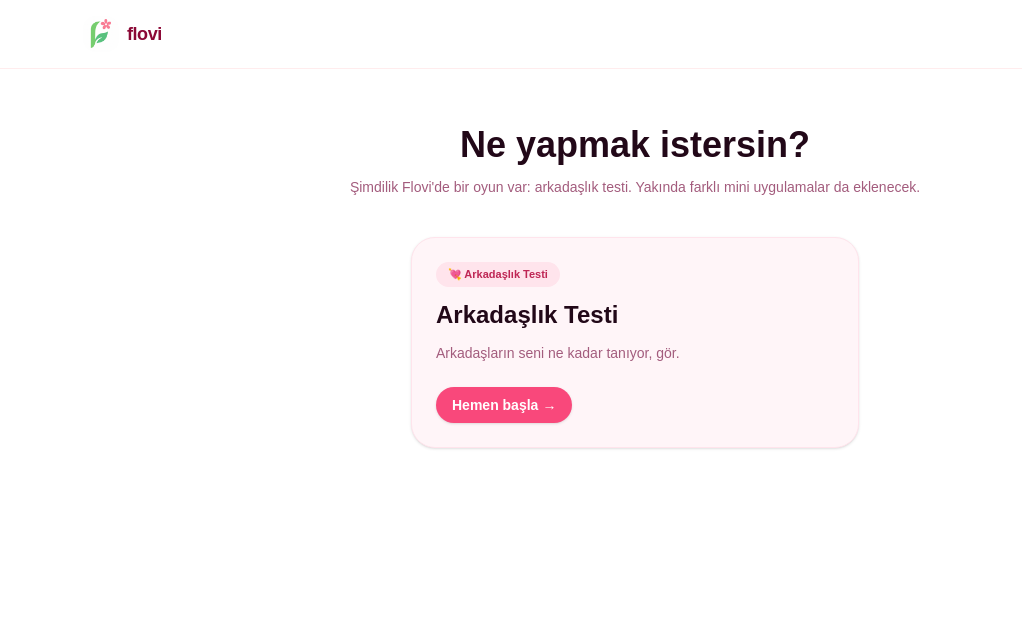
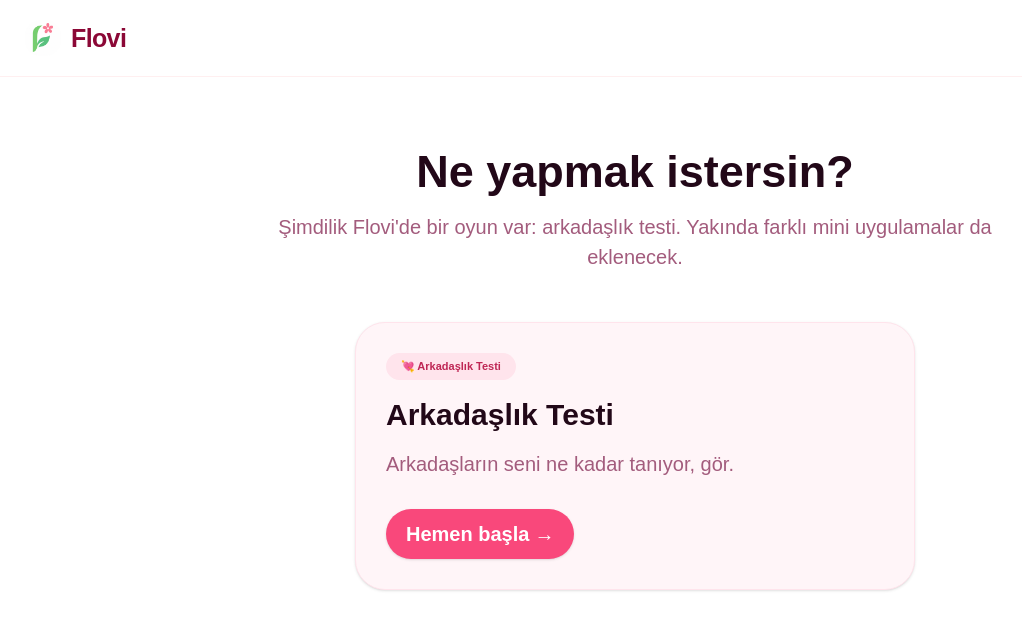
Before and after one commit to basakozdemr/site, a Next.js app: page / in a window 1280 px wide. Shown: the top 630 px of the page, without its empty margins (5-1027 px from the left). Built offline with nearby package versions, Linux system fonts and the light colour scheme; a web font is replaced by a local one.

Commit message:
font duzenlendi

```diff
--- a/components/layout/MainHeader.tsx
+++ b/components/layout/MainHeader.tsx
@@ -3,19 +3,26 @@
 
 import Link from "next/link";
 import Image from "next/image";
+import { useCallback } from "react";
+
+const MAIN_SITE_URL = "https://flovi.com.tr"; // Ana proje URL'in
 
 export function MainHeader() {
+
+    const handleLogoClick = useCallback((e: React.MouseEvent) => {
+        e.preventDefault();
+        window.location.href = MAIN_SITE_URL;
+    }, []);
+
     return (
-        <header className="w-full border-b border-rose-100/70 bg-white/80 backdrop-blur-sm">
+        <header className="w-full border-b border-rose-100/60 bg-white/80 backdrop-blur-sm">
             <div className="mx-auto flex max-w-6xl items-center justify-between px-4 py-3">
-                {/* Sol: logo + Flovi */}
-                <Link
-                    href="/"
+
+                {/* Sol taraf: Logo + Flovi */}
+                <button
+                    onClick={handleLogoClick}
                     className="flex items-center gap-2 rounded-full px-2 py-1 transition hover:bg-rose-50"
                 >
-                    {/* Logo alanı */}
-                    <div className="relative h-9 w-9">
-                        {/* Logon hazır olduğunda bu Image'ı aktif et */}
 
                     <Image
                         src="/logo.png"
@@ -26,12 +33,14 @@ export function MainHeader() {
                     />
 
 
-                    </div>
 
-                    <span className="text-lg font-semibold tracking-tight text-rose-900">
-                        flovi
+
+
+
+                    <span className="text-xl font-main font-semibold tracking-tight text-rose-900">
+                        Flovi
                     </span>
-                </Link>
+                </button>
 
                 {/* Sağ taraf – ileride başka linkler koyarız */}
                 <div className="flex items-center gap-3 text-xs text-rose-500">
@@ -41,7 +50,7 @@ export function MainHeader() {
           </Link>
           */}
                 </div>
-            </div>
-        </header>
+            </div >
+        </header >
     );
 }
--- a/src/app/globals.css
+++ b/src/app/globals.css
@@ -1,4 +1,9 @@
 @import "tailwindcss";
+
+html {
+  font-size: 20px;
+  /* varsayılan 16px, 17–18–19 deneyebilirsin */
+}
 
 :root {
   --background: #ffffff;
@@ -24,7 +29,7 @@ body {
   color: var(--foreground);
   font-family: var(--font-main), system-ui, -apple-system, BlinkMacSystemFont,
     "Segoe UI", sans-serif;
-  font-weight: 200;
+  font-weight: 400;
   /* ExtraLight varsayılan */
 }
 
--- a/src/app/page.tsx
+++ b/src/app/page.tsx
@@ -4,7 +4,7 @@ import Link from "next/link";
 const mainMenuItem = {
   title: "Arkadaşlık Testi",
   description: "Arkadaşların seni ne kadar tanıyor, gör.",
-  href: "https://test.flovi.com.tr", // ← burada diğer projenin URL'i olacak
+  href: "https://arkadaslik-testi.flovi.com.tr", // ← burada diğer projenin URL'i olacak
 };
 
 export default function HomePage() {
@@ -17,7 +17,7 @@ export default function HomePage() {
           <h1 className="mt-2 text-3xl font-bold sm:text-4xl">
             Ne yapmak istersin?
           </h1>
-          <p className="mt-3 text-sm text-[#A35C7D]">
+          <p className="mt-3 text-base text-[#A35C7D]">
             Şimdilik Flovi&apos;de bir oyun var: arkadaşlık testi.
             Yakında farklı mini uygulamalar da eklenecek.
           </p>
@@ -40,11 +40,11 @@ export default function HomePage() {
                 {mainMenuItem.title}
               </h2>
 
-              <p className="text-sm text-[#A35C7D]">
+              <p className="text-base text-[#A35C7D]">
                 {mainMenuItem.description}
               </p>
 
-              <div className="mt-3 inline-flex items-center gap-1 self-start rounded-full bg-[#F9487B] px-4 py-2 text-sm font-semibold text-white shadow-sm transition hover:bg-[#E63E70]">
+              <div className="mt-3 inline-flex items-center gap-1 self-start rounded-full bg-[#F9487B] px-4 py-2 text-base font-semibold text-white shadow-sm transition hover:bg-[#E63E70]">
                 Hemen başla
                 <span>→</span>
               </div>
```
Lines whose indentation alone changed are shown as unchanged.
